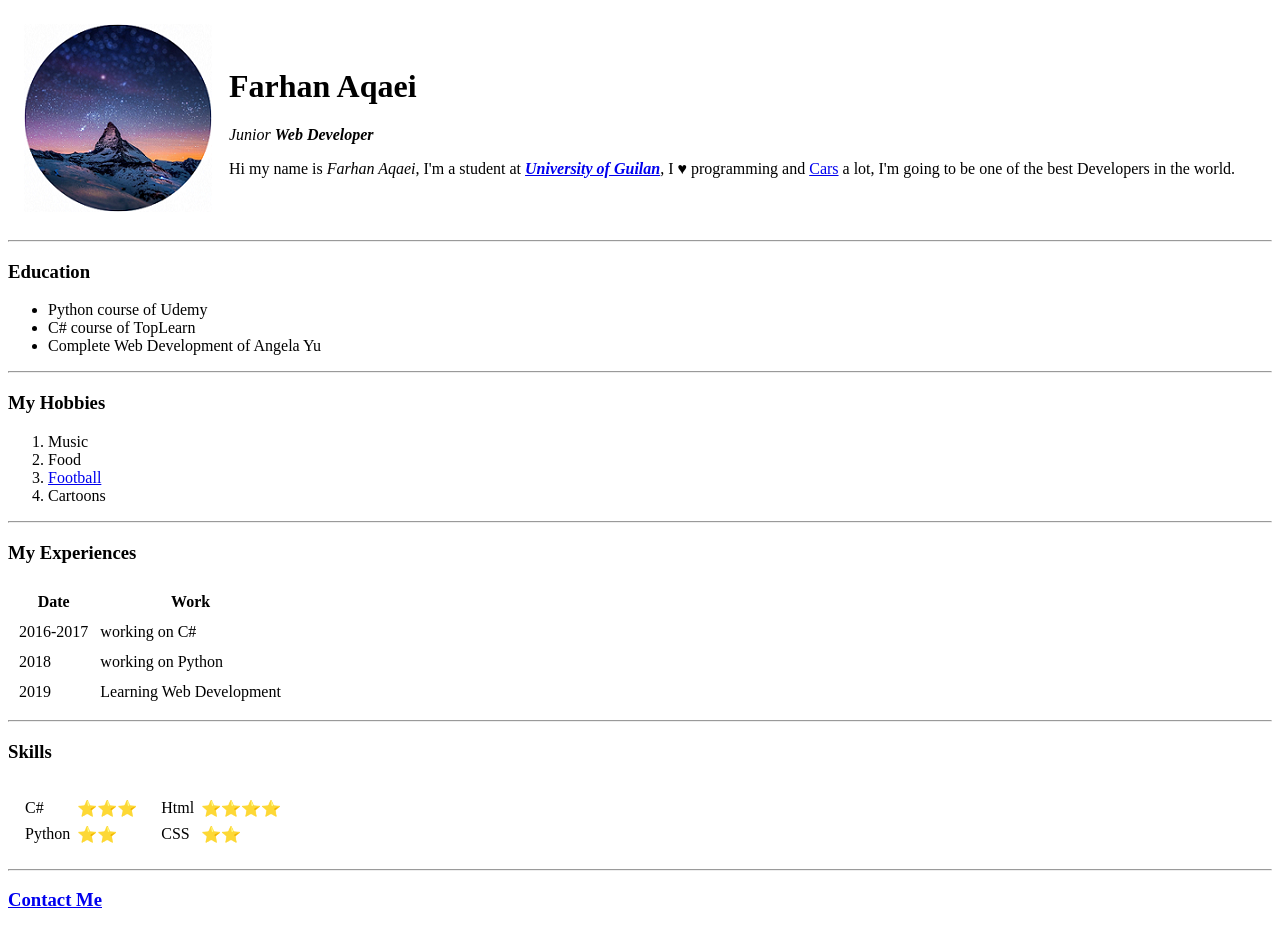
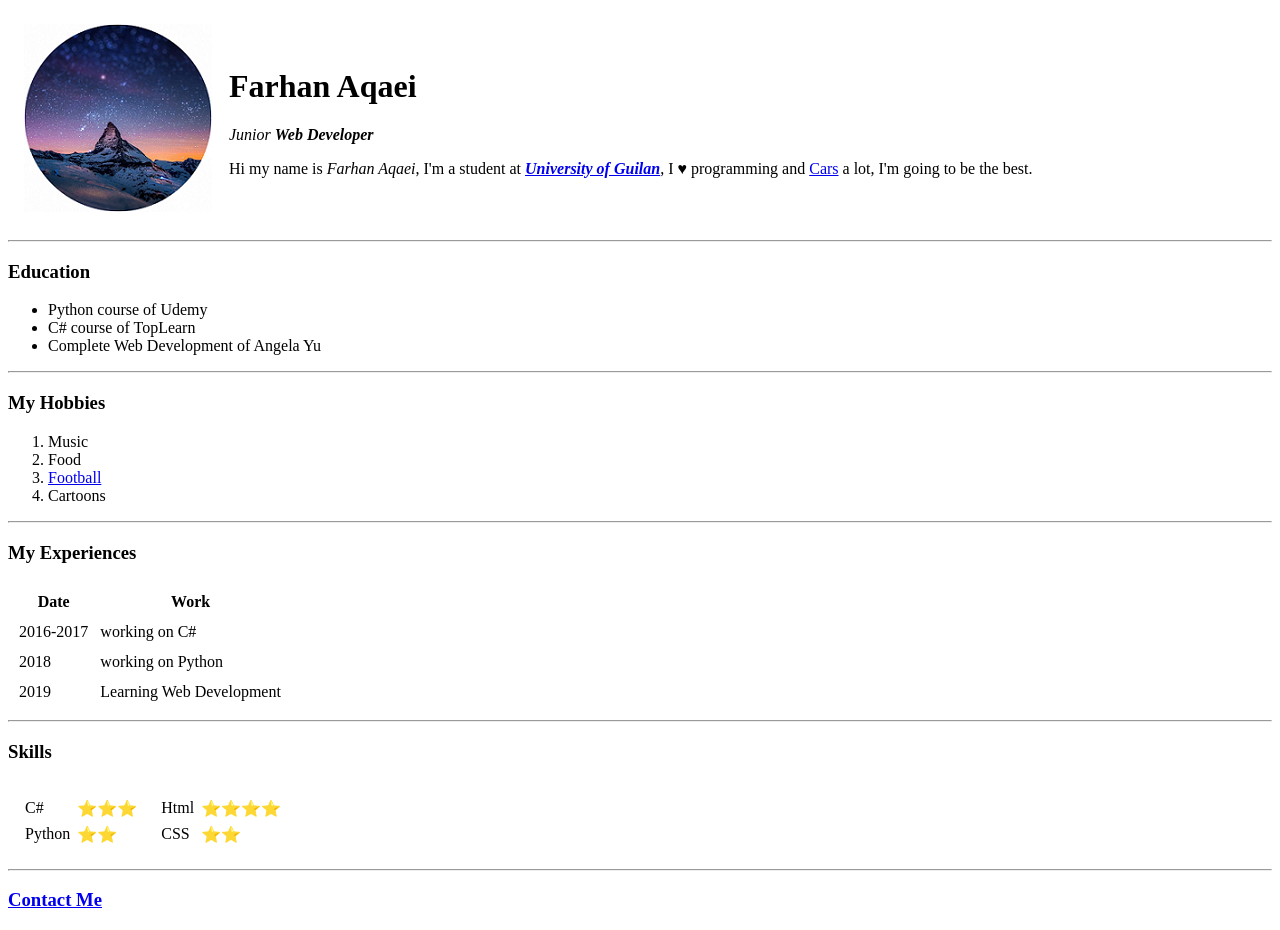
Before and after one commit to FrhanAm/cv, a plain HTML site: page index.html in a window 1280 px wide. Drawn offline with Linux system fonts and the light colour scheme.

Commit message:
Update index.htmlp

```diff
--- a/index.html
+++ b/index.html
@@ -14,7 +14,7 @@
         <h1>Farhan Aqaei</h1>
         <p><em>Junior <strong>Web Developer</strong></em></p>
         <p>Hi my name is <em>Farhan Aqaei</em>, I'm a student at <em><strong><a target="_blank" href="https://guilan.ac.ir/">University of Guilan</a></strong></em>, I ♥ programming and <a target="_blank"
-            href="https://www.lamborghini.com/en-en">Cars</a> a lot, I'm going to be one of the best Developers in the world.</p>
+            href="https://www.lamborghini.com/en-en">Cars</a> a lot, I'm going to be the best.</p>
       </td>
     </tr>
   </table>
```
